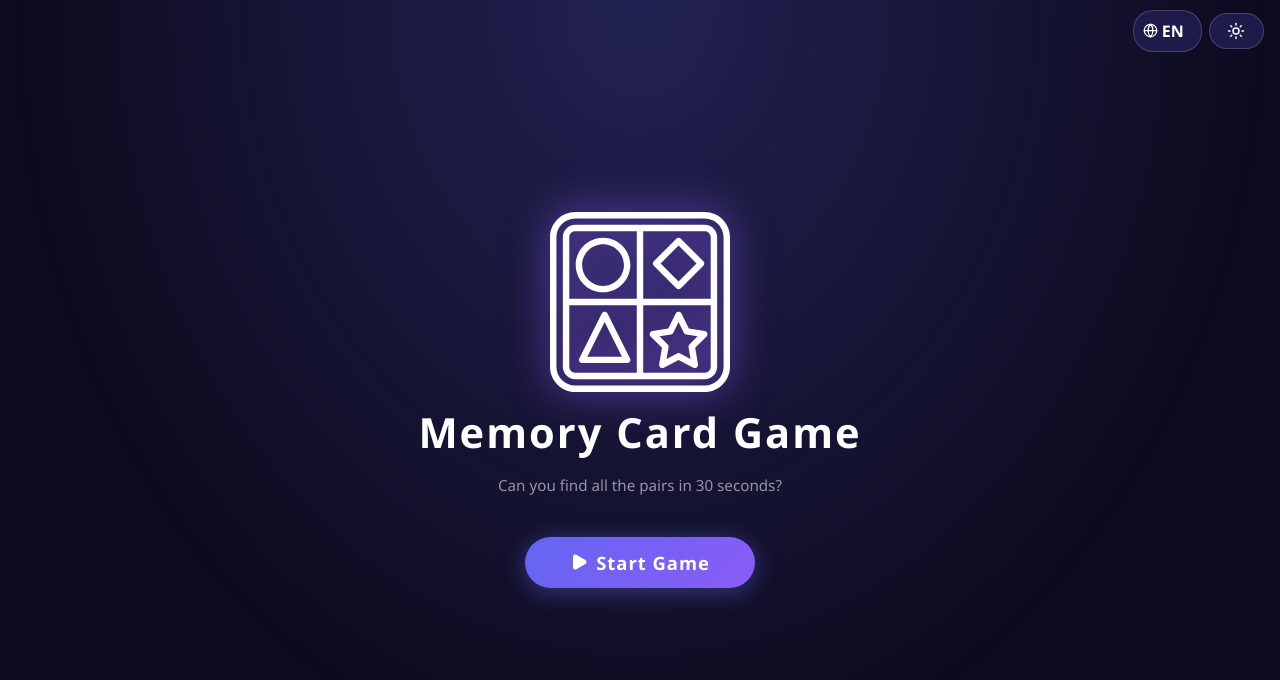
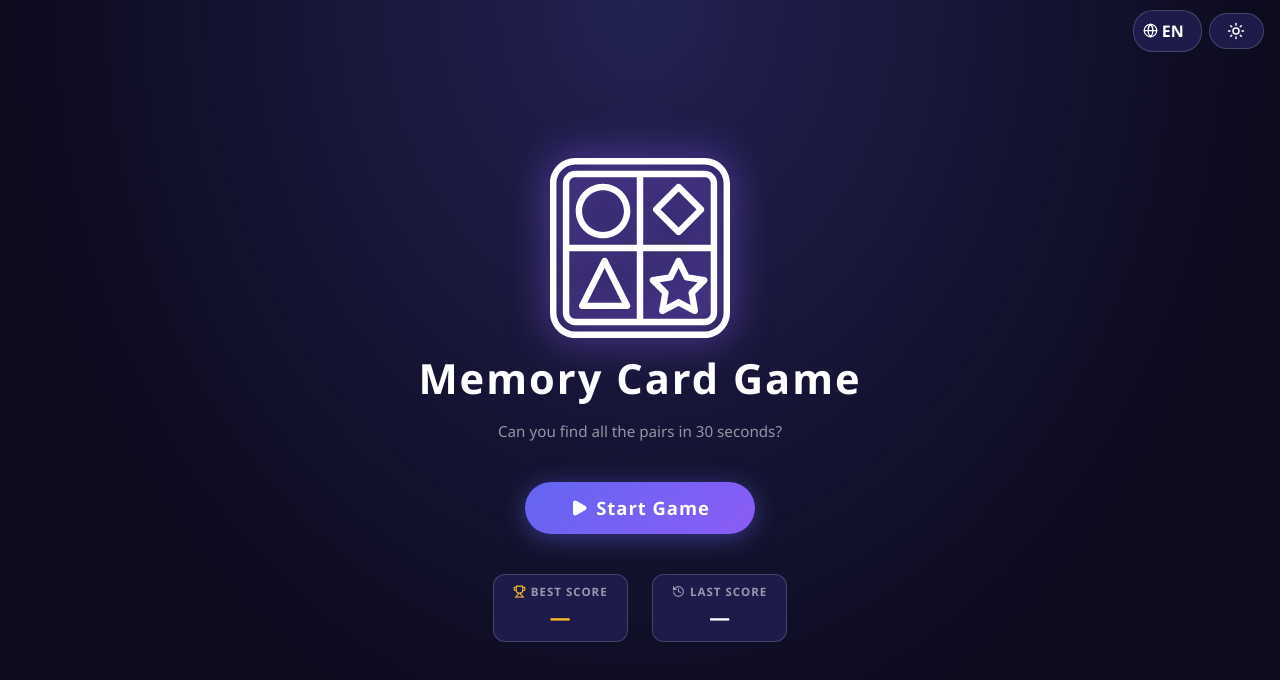
Before and after one commit to RicargoGGx/MemoryCardGame, a React (Vite) app: page / in a window 1280 px wide. Shown: the top 680 px of the page. Built offline with nearby package versions, Linux system fonts and the light colour scheme.

Commit message:
✨ feat: add Best Score and Last Score to start screen with localStorage persistence

```diff
--- a/src/App.jsx
+++ b/src/App.jsx
@@ -7,17 +7,33 @@ import ResultScreen from './screens/ResultScreen';
 export default function App() {
   const [screen, setScreen] = useState('start');
   const [finalScore, setFinalScore] = useState(0);
+  const [lastScore,  setLastScore]  = useState(() => Number(localStorage.getItem('lastScore') ?? 0));
+  const [bestScore,  setBestScore]  = useState(() => Number(localStorage.getItem('bestScore') ?? 0));
+
+  const handleGameEnd = (score) => {
+    setFinalScore(score);
+    setLastScore(score);
+    localStorage.setItem('lastScore', score);
+    if (score > bestScore) {
+      setBestScore(score);
+      localStorage.setItem('bestScore', score);
+    }
+  };
 
   return (
     <AppProvider>
       {screen === 'start' && (
-        <StartScreen onStart={() => setScreen('game')} />
+        <StartScreen
+          onStart={() => setScreen('game')}
+          bestScore={bestScore}
+          lastScore={lastScore}
+        />
       )}
       {screen === 'game' && (
         <GameScreen
           key={Date.now()}
-          onWin={(score) => { setFinalScore(score); setScreen('win'); }}
-          onLose={(score) => { setFinalScore(score); setScreen('lose'); }}
+          onWin={(score) => { handleGameEnd(score); setScreen('win'); }}
+          onLose={(score) => { handleGameEnd(score); setScreen('lose'); }}
           onMainMenu={() => setScreen('start')}
         />
       )}
--- a/src/i18n.js
+++ b/src/i18n.js
@@ -12,6 +12,9 @@ export const translations = {
     loseTitle:     "Oops, you didn't find them all",
     winSub:        'Amazing memory!',
     loseSub:       'Better luck next time!',
+    bestScore:     'Best Score',
+    lastScore:     'Last Score',
+    noScore:       '—',
     finalScore:    'FINAL SCORE',
     playAgain:     'Play Again',
     mainMenu:      'Main Menu',
@@ -29,6 +32,9 @@ export const translations = {
     loseTitle:     'Ups, no encontraste todos los pares',
     winSub:        '¡Memoria increíble!',
     loseSub:       '¡Mejor suerte la próxima vez!',
+    bestScore:     'Mejor Puntaje',
+    lastScore:     'Último Puntaje',
+    noScore:       '—',
     finalScore:    'PUNTAJE FINAL',
     playAgain:     'Jugar de Nuevo',
     mainMenu:      'Menú Principal',
--- a/src/screens/StartScreen.jsx
+++ b/src/screens/StartScreen.jsx
@@ -1,7 +1,7 @@
-import { Globe, Sun, Moon, Play } from 'lucide-react';
+import { Globe, Sun, Moon, Play, Trophy, History } from 'lucide-react';
 import { useApp } from '../context/AppContext';
 
-export default function StartScreen({ onStart }) {
+export default function StartScreen({ onStart, bestScore, lastScore }) {
   const { t, lang, setLang, theme, toggleTheme } = useApp();
 
   return (
@@ -75,6 +75,38 @@ export default function StartScreen({ onStart }) {
           </span>
         </button>
       </div>
+
+      {/* Score stats */}
+      <div className="slide-up" style={{ zIndex: 1, display: 'flex', gap: '1.5rem' }}>
+        <div style={{
+          background: 'var(--surface)', border: '1px solid var(--border)',
+          borderRadius: 12, padding: '0.5rem 1.2rem', textAlign: 'center', minWidth: 110,
+        }}>
+          <div style={{ display: 'flex', alignItems: 'center', justifyContent: 'center', gap: 5, marginBottom: 2 }}>
+            <Trophy size={13} color="#fbbf24" />
+            <span style={{ fontSize: '0.72rem', color: 'var(--text-muted)', fontWeight: 600, textTransform: 'uppercase', letterSpacing: 1 }}>
+              {t('bestScore')}
+            </span>
+          </div>
+          <span style={{ fontSize: '1.3rem', fontWeight: 800, color: '#fbbf24' }}>
+            {bestScore > 0 ? bestScore : t('noScore')}
+          </span>
+        </div>
+        <div style={{
+          background: 'var(--surface)', border: '1px solid var(--border)',
+          borderRadius: 12, padding: '0.5rem 1.2rem', textAlign: 'center', minWidth: 110,
+        }}>
+          <div style={{ display: 'flex', alignItems: 'center', justifyContent: 'center', gap: 5, marginBottom: 2 }}>
+            <History size={13} color="var(--text-muted)" />
+            <span style={{ fontSize: '0.72rem', color: 'var(--text-muted)', fontWeight: 600, textTransform: 'uppercase', letterSpacing: 1 }}>
+              {t('lastScore')}
+            </span>
+          </div>
+          <span style={{ fontSize: '1.3rem', fontWeight: 800, color: 'var(--text)' }}>
+            {lastScore > 0 ? lastScore : t('noScore')}
+          </span>
+        </div>
+      </div>
     </div>
   );
 }
```
